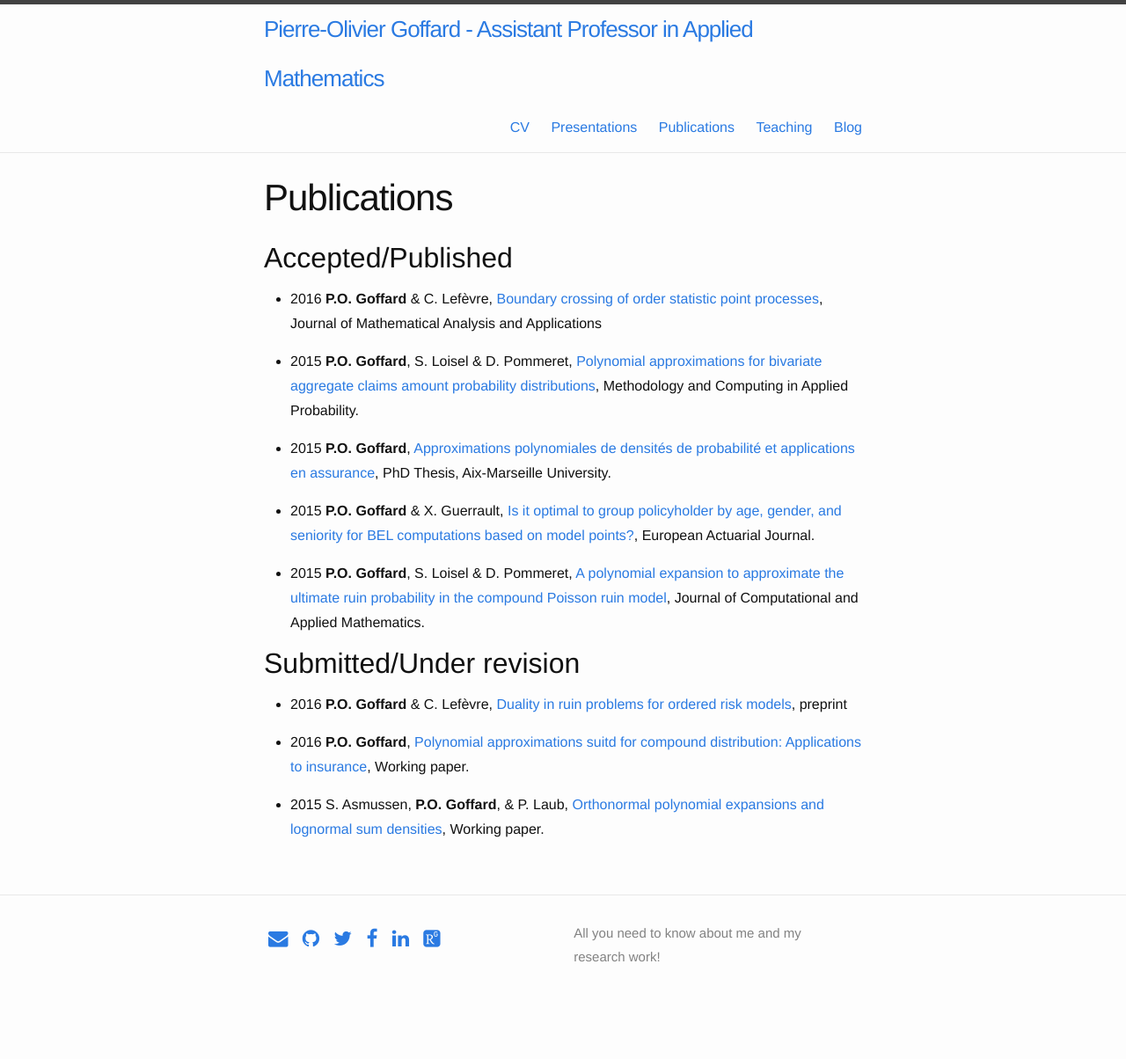
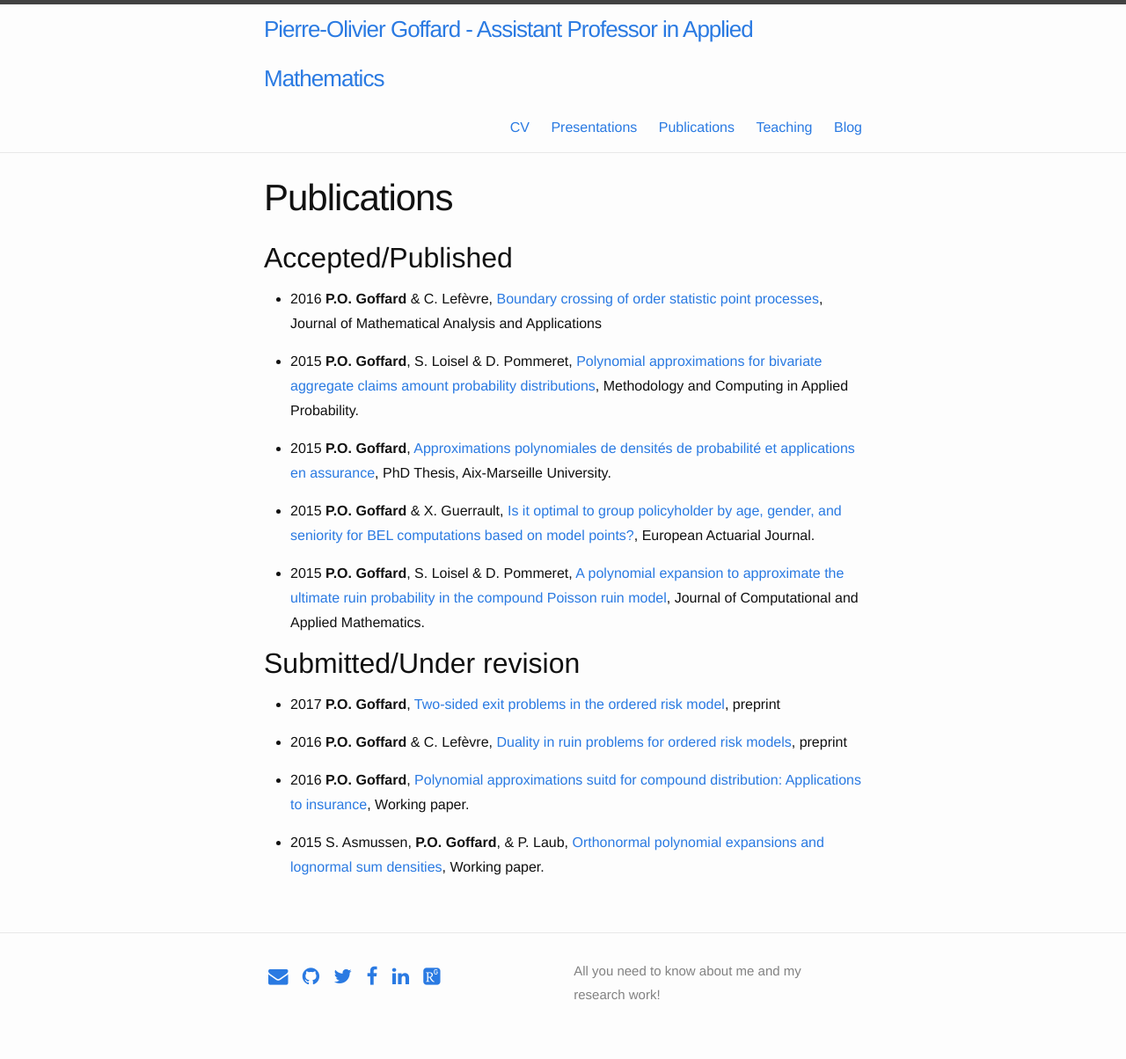
Before and after one commit to LaGauffre/LaGauffre.github.io, a Jekyll site: the page built from Publications.md, in a window 1280 px wide. Shown: the whole page at 88% size. Built offline with Jekyll 4.4.1, drawn with Linux system fonts in a browser that asks for light colours; nearby versions of some CDN libraries; some web fonts are replaced; before the commit the page ends 1161 px from its top, so only the background shows below that.

Commit message:
MaJ publication

```diff
--- a/Publications.md
+++ b/Publications.md
@@ -18,6 +18,8 @@ permalink: /Publi/
 
 ## Submitted/Under revision
 
+* 2017 **P.O. Goffard**, [Two-sided exit problems in the ordered risk model](/Publications/Goffard_FirstExitTime_Main.pdf), preprint
+
 * 2016 **P.O. Goffard** & C. Lefèvre, [Duality in ruin problems for ordered risk models](/Publications/POGoffard,CLefevre,OS(Dual)RiskModelSubmitted.pdf), preprint
 
 * 2016 **P.O. Goffard**, [Polynomial approximations suitd for compound distribution: Applications to insurance](/Publications/GoffardPO_SCOR_Paper.pdf), Working paper.
```
Also changed, not shown: 2 other files.
